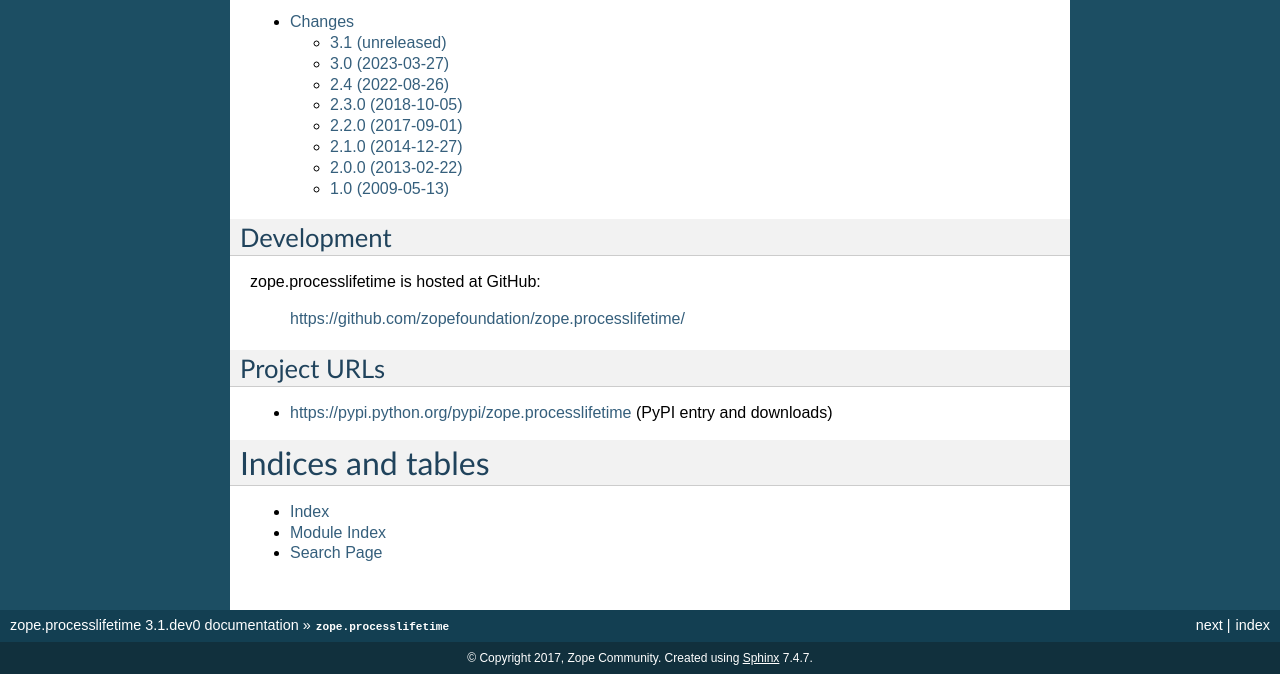
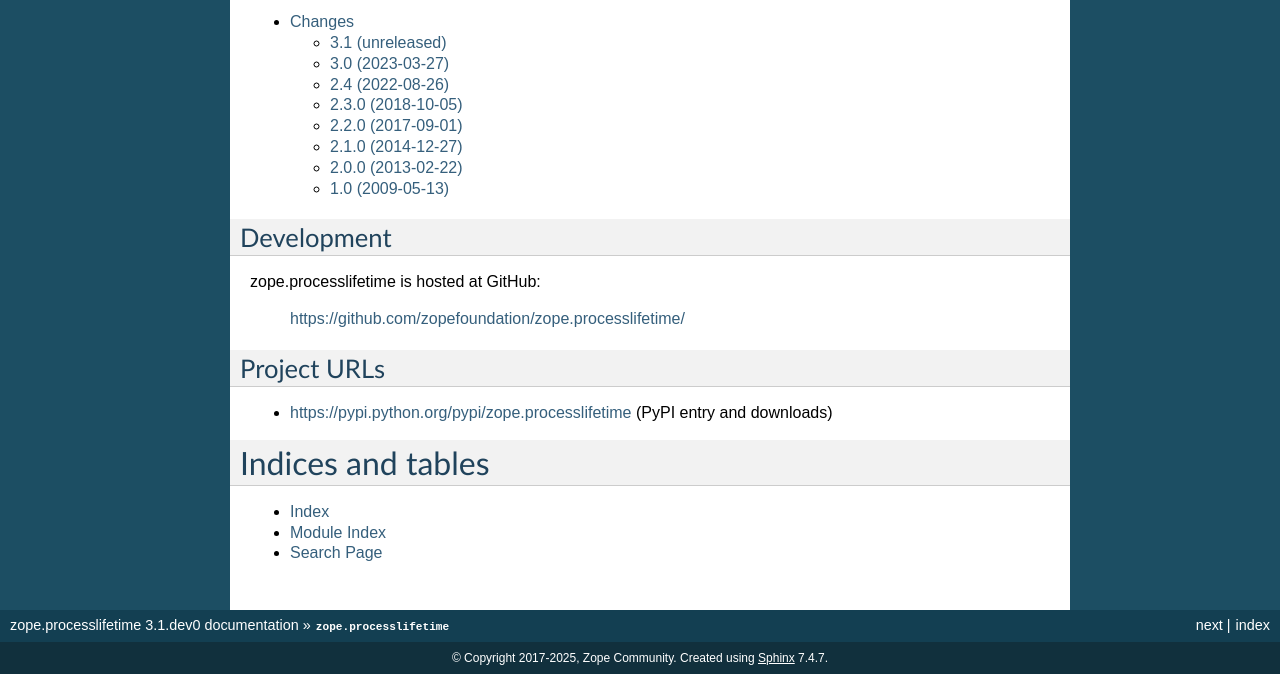
Before and after one commit to zopefoundation/zope.processlifetime, a Sphinx documentation site: the page built from docs/index.rst, in a window 1280 px wide, cut to the strip 363-1037 px from the top of the page. Built offline with Sphinx 7.4.7, drawn with Linux system fonts in a browser that asks for light colours.

```diff
--- a/docs/conf.py
+++ b/docs/conf.py
@@ -1,4 +1,3 @@
-# -*- coding: utf-8 -*-
 #
 # zope.app.apidoc documentation build configuration file, created by
 # sphinx-quickstart on Tue Sep 13 15:00:43 2016.
@@ -21,7 +20,10 @@
 # sys.path.insert(0, os.path.abspath('.'))
 import os
 import sys
+
 import pkg_resources
+
+
 sys.path.append(os.path.abspath('../src'))
 rqmt = pkg_resources.require('zope.processlifetime')[0]
 
@@ -49,7 +51,7 @@ templates_path = ['_templates']
 # You can specify multiple suffix as a list of string:
 #
 # source_suffix = ['.rst', '.md']
-source_suffix = '.rst'
+source_suffix = {'.rst': 'restructuredtext'}
 
 # The encoding of source files.
 #
@@ -59,9 +61,9 @@ source_suffix = '.rst'
 master_doc = 'index'
 
 # General information about the project.
-project = u'zope.processlifetime'
-copyright = u'2017, Zope Community'
-author = u'Zope Community'
+project = 'zope.processlifetime'
+copyright = '2017-2025, Zope Community'
+author = 'Zope Community'
 
 # The version info for the project you're documenting, acts as replacement for
 # |version| and |release|, also used in various other places throughout the
@@ -77,7 +79,7 @@ release = rqmt.version
 #
 # This is also used if you do content translation via gettext catalogs.
 # Usually you set "language" from the command line for these cases.
-language = None
+language = 'en'
 
 # There are two options for replacing |today|: either, you set today to some
 # non-false value, then it is used:
@@ -156,15 +158,15 @@ html_theme = 'default'
 # html_logo = None
 
 # The name of an image file (relative to this directory) to use as a favicon of
-# the docs.  This file should be a Windows icon file (.ico) being 16x16 or 32x32
-# pixels large.
+# the docs.  This file should be a Windows icon file (.ico) being 16x16 or
+# 32x32 pixels large.
 #
 # html_favicon = None
 
 # Add any paths that contain custom static files (such as style sheets) here,
 # relative to this directory. They are copied after the builtin static files,
 # so a file named "default.css" will overwrite the builtin "default.css".
-html_static_path = ['_static']
+# html_static_path = ['_static']
 
 # Add any extra paths that contain custom files (such as robots.txt or
 # .htaccess) here, relative to this directory. These files are copied
@@ -249,29 +251,32 @@ htmlhelp_basename = 'zopeprocesslifetime'
 # -- Options for LaTeX output ---------------------------------------------
 
 latex_elements = {
-     # The paper size ('letterpaper' or 'a4paper').
-     #
-     # 'papersize': 'letterpaper',
+    # The paper size ('letterpaper' or 'a4paper').
+    #
+    # 'papersize': 'letterpaper',
 
-     # The font size ('10pt', '11pt' or '12pt').
-     #
-     # 'pointsize': '10pt',
+    # The font size ('10pt', '11pt' or '12pt').
+    #
+    # 'pointsize': '10pt',
 
-     # Additional stuff for the LaTeX preamble.
-     #
-     # 'preamble': '',
+    # Additional stuff for the LaTeX preamble.
+    #
+    # 'preamble': '',
 
-     # Latex figure (float) alignment
-     #
-     # 'figure_align': 'htbp',
+    # Latex figure (float) alignment
+    #
+    # 'figure_align': 'htbp',
 }
 
 # Grouping the document tree into LaTeX files. List of tuples
 # (source start file, target name, title,
 #  author, documentclass [howto, manual, or own class]).
 latex_documents = [
-    (master_doc, 'zopeprocesslifetime.tex', u'zope.processlifetime Documentation',
-     u'Zope Community', 'manual'),
+    (master_doc,
+     'zopeprocesslifetime.tex',
+     'zope.processlifetime Documentation',
+     'Zope Community',
+     'manual'),
 ]
 
 # The name of an image file (relative to this directory) to place at the top of
@@ -312,7 +317,7 @@ latex_documents = [
 # One entry per manual page. List of tuples
 # (source start file, name, description, authors, manual section).
 man_pages = [
-    (master_doc, 'zopeprocesslifetime', u'zope.processlifetime Documentation',
+    (master_doc, 'zopeprocesslifetime', 'zope.processlifetime Documentation',
      [author], 1)
 ]
 
@@ -327,7 +332,7 @@ man_pages = [
 # (source start file, target name, title, author,
 #  dir menu entry, description, category)
 texinfo_documents = [
-    (master_doc, 'zopeprocesslifetime', u'zope.processlifetime Documentation',
+    (master_doc, 'zopeprocesslifetime', 'zope.processlifetime Documentation',
      author, 'zopeprocesslifetime', 'One line description of project.',
      'Miscellaneous'),
 ]
@@ -351,13 +356,16 @@ texinfo_documents = [
 
 # Example configuration for intersphinx: refer to the Python standard library.
 intersphinx_mapping = {
-    'https://docs.python.org/': None,
+    'python': ('https://docs.python.org/', None),
 }
 
-extlinks = {'issue': ('https://github.com/zopefoundation/zope.processlifetime/issues/%s',
-                      'issue #'),
-            'pr': ('https://github.com/zopefoundation/zope.processlifetime/pull/%s',
-                   'pull request #')}
+extlinks = {
+    'issue': (
+        'https://github.com/zopefoundation/zope.processlifetime/issues/%s',
+        'issue #'),
+    'pr': (
+        'https://github.com/zopefoundation/zope.processlifetime/pull/%s',
+        'pull request #')}
 
 autodoc_default_flags = [
     'members',
```
Also changed, not shown: setup.py (+4 -4 lines).
